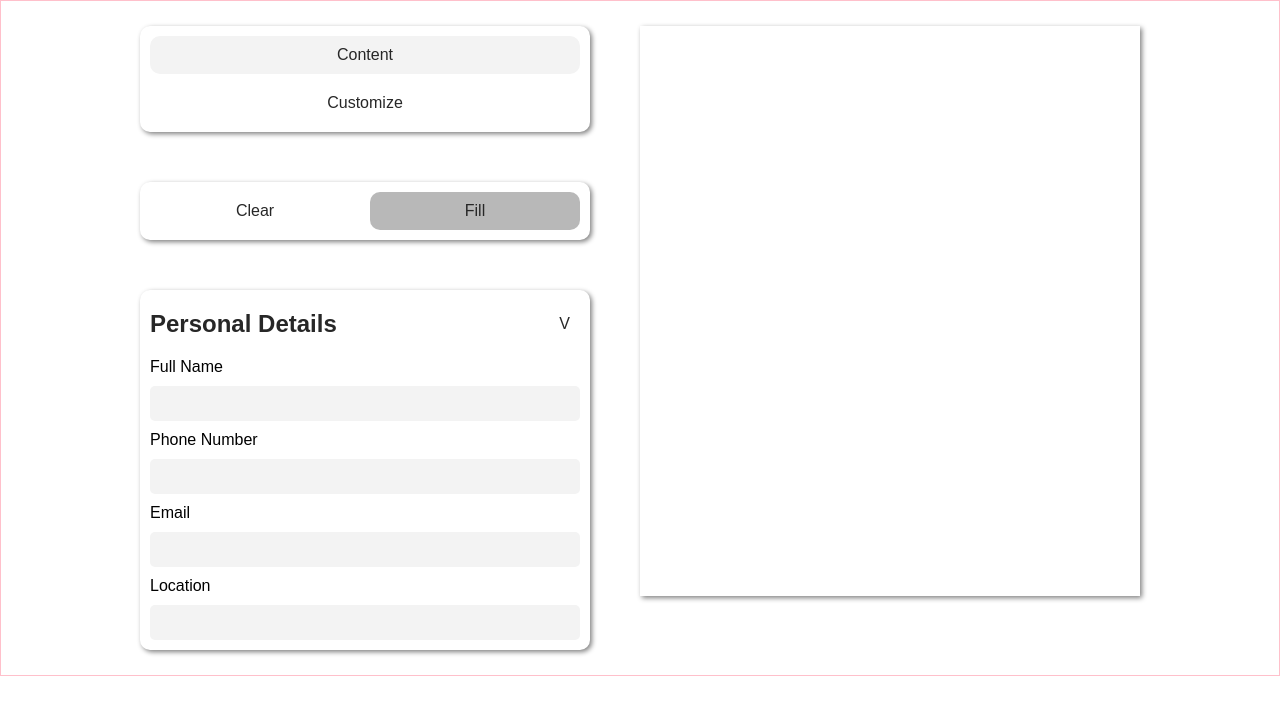
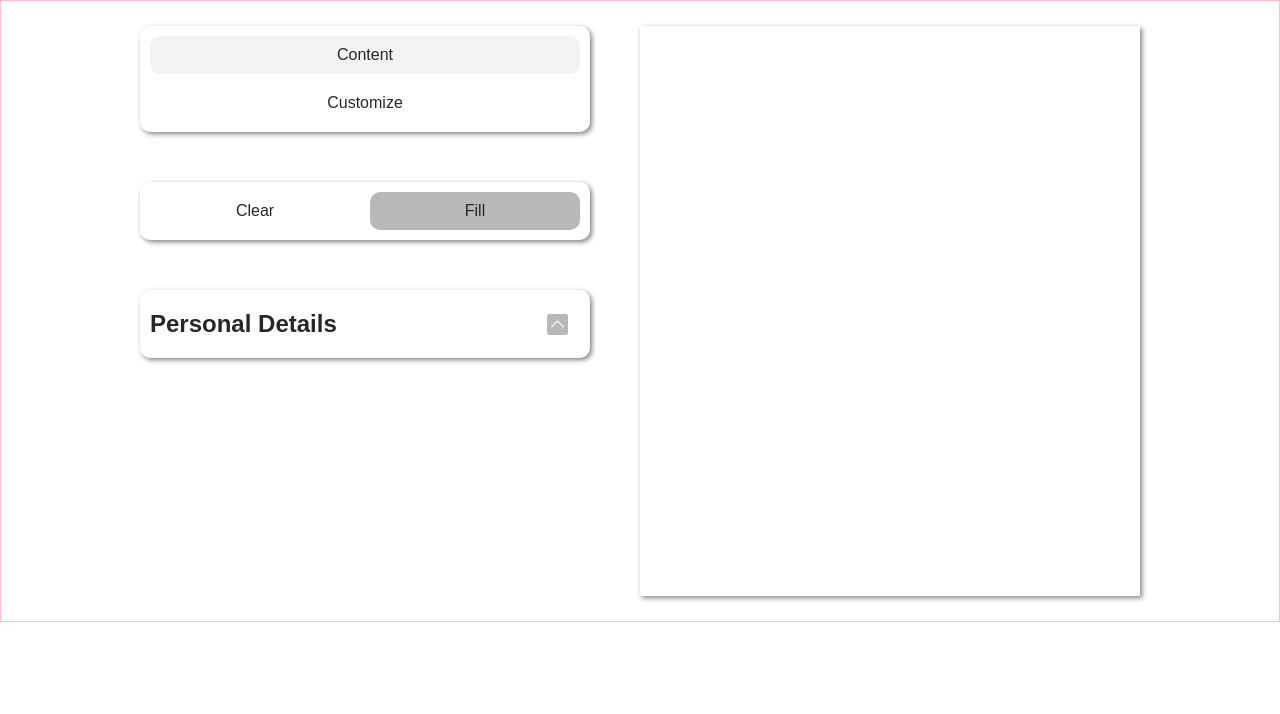
Before and after one commit to GucciGangnam/CV-Builder-2, a React (Vite) app: page / in a window 1280 px wide. Shown: the top 714 px of the page. Built offline with nearby package versions, Linux system fonts and the light colour scheme.

Commit message:
first drop down complete and valued tacked across to preview page using state

```diff
--- a/src/App.css
+++ b/src/App.css
@@ -30,4 +30,7 @@
       flex-direction: column;
       align-items: center;
     }
+    .LeftScreen{
+      width: 100%;
+    }
   }
--- a/src/Components/PersonalDetails.css
+++ b/src/Components/PersonalDetails.css
@@ -35,11 +35,19 @@ input{
     border-radius: 5px;
     border: none;
     padding: 10px;
+
 }
 h2{
     margin: 0px;
 
 }
 p{
-    margin: 0px;
+    margin: 5px;
 }
+
+.DDIcon{
+    width: 25px;;
+    height: 25px;
+    transform: rotate(180deg);
+    transition: 300ms;
+}
--- a/src/Components/PersonalDetails.jsx
+++ b/src/Components/PersonalDetails.jsx
@@ -1,5 +1,8 @@
 // imoport Styles
 import "./PersonalDetails.css"
+
+//import Hooks
+import { useState } from "react"
 
 export const PersonalDetails = ({fullName, setFullName, number, setNumber, email, setEmail, location, setLocation}) => {
     const handleFullNameChange=(event)=>{
@@ -15,44 +18,58 @@ export const PersonalDetails = ({fullName, setFullName, number, setNumber, email
         setLocation(event.target.value)
     }
 
+    const [isDropDownOpen, setIsDropDownOpen] = useState(false);
+    const handleDropDownClick=()=>{
+        setIsDropDownOpen(!isDropDownOpen);
+    }
+
 
     return (
         <div className="PersonalDetails">
 
-            <button className="DropDownBtn"><h2> Personal Details</h2> V</button>
+            <button className="DropDownBtn"onClick={handleDropDownClick}>
+                <h2> Personal Details</h2>
+                <img className="DDIcon"
+                src="src/assets/Icons/DropDown.png"
+                style={{transform: isDropDownOpen ? 'rotate(0deg)' : 'rotate(180deg)'}}
+                />
+            </button>
 
-            <p>Full Name</p>
+
+
+
+            <p style={{display: isDropDownOpen ? 'block' : 'none'}}>Full Name</p>
             <input
             type="text"
             value={fullName}
             onChange={handleFullNameChange}
-
+            style={{display: isDropDownOpen ? 'block' : 'none'}}
             />
 
-
-
-            <p>Phone Number</p>
+            <p style={{display: isDropDownOpen ? 'block' : 'none'}}>Phone Number</p>
             <input
             type="text"
             value={number}
             onChange={handleNumberChange}
+            style={{display: isDropDownOpen ? 'block' : 'none'}}
             />
 
-
-
-            <p>Email</p>
+            <p style={{display: isDropDownOpen ? 'block' : 'none'}}>Email</p>
             <input type="text"
             value={email}
-            onChange={handleEmailChange}/>
+            onChange={handleEmailChange}
+            style={{display: isDropDownOpen ? 'block' : 'none'}}/>
+
+            <p style={{display: isDropDownOpen ? 'block' : 'none'}}>Location</p>
+            <input type="text"
+            value={location}
+            onChange={handleLocationChange}
+            style={{display: isDropDownOpen ? 'block' : 'none'}}/>
 
 
 
 
 
-            <p>Location</p>
-            <input type="text"
-            value={location}
-            onChange={handleLocationChange}/>
 
         </div>
     )
```
Also changed, not shown: src/assets/Icons/DropDown.png (added).
